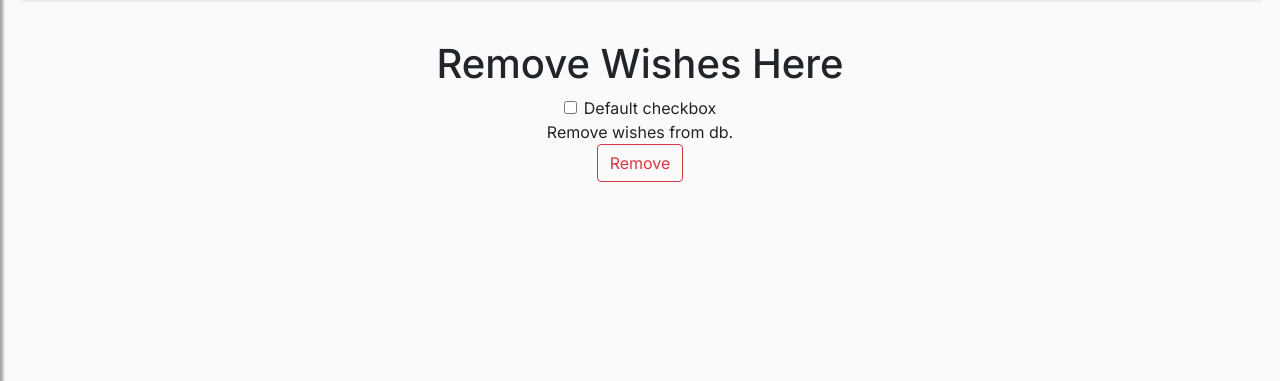
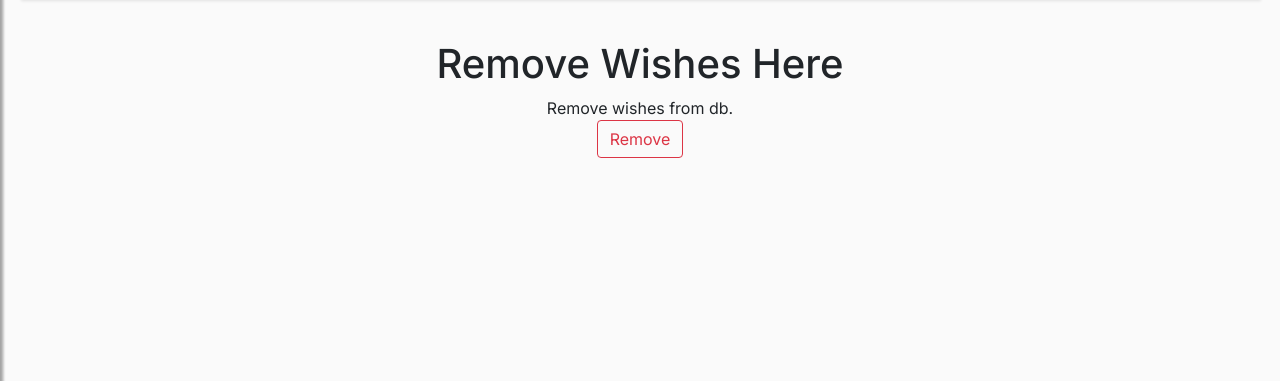
Before and after one commit to pypeaday/wish-lists, a FastAPI app: page /wishes/remove in a window 1280 px wide. Shown: the part 90-471 px from the top of the page. Run offline with FastAPI, Linux system fonts and the light colour scheme; data that the repository does not hold is empty; some libraries are stand-ins or nearby versions.

Commit message:
remove default check

```diff
--- a/templates/remove_wishes.html
+++ b/templates/remove_wishes.html
@@ -20,12 +20,6 @@ body {text-align: center;}
 
 <body>
 
-<div class="form-check">
-  <input class="form-check-input" type="checkbox" value="" id="flexCheckDefault">
-  <label class="form-check-label" for="flexCheckDefault">
-    Default checkbox
-  </label>
-</div>
 
 
 Remove wishes from db.
```
